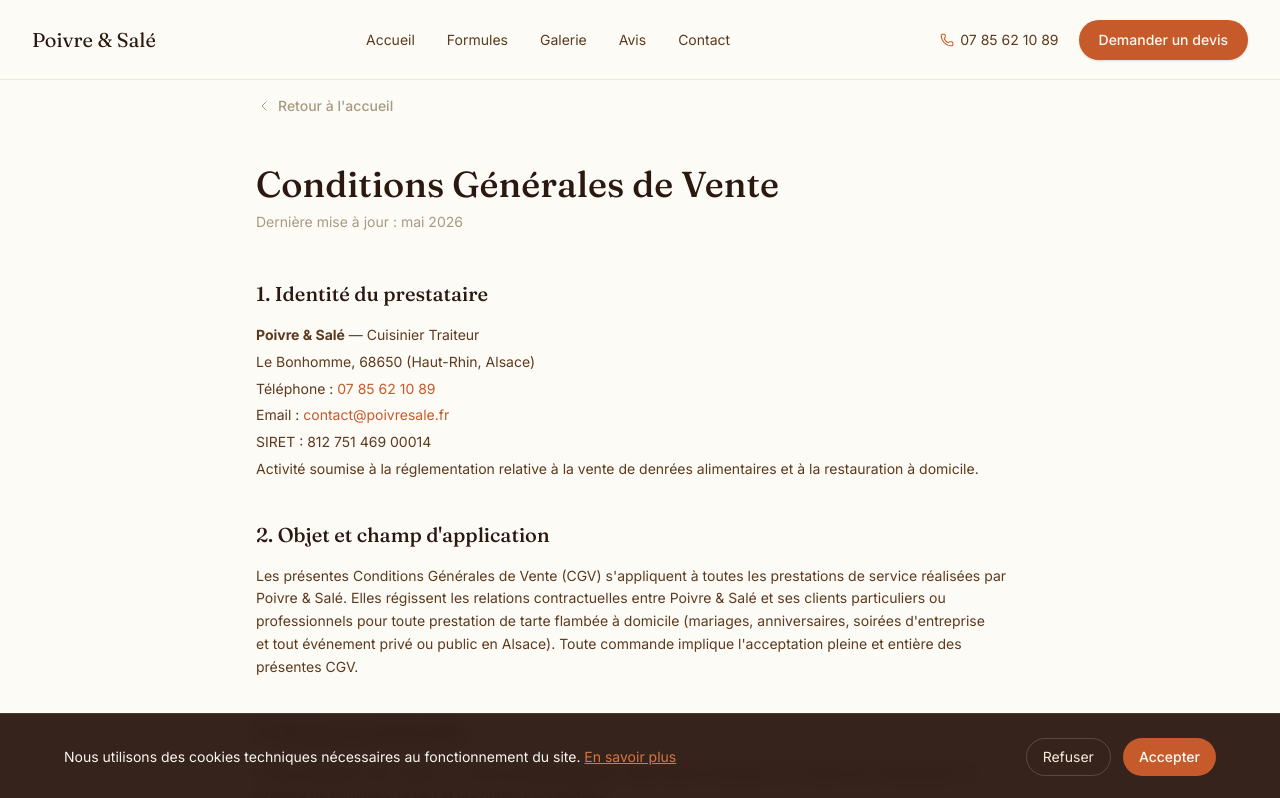
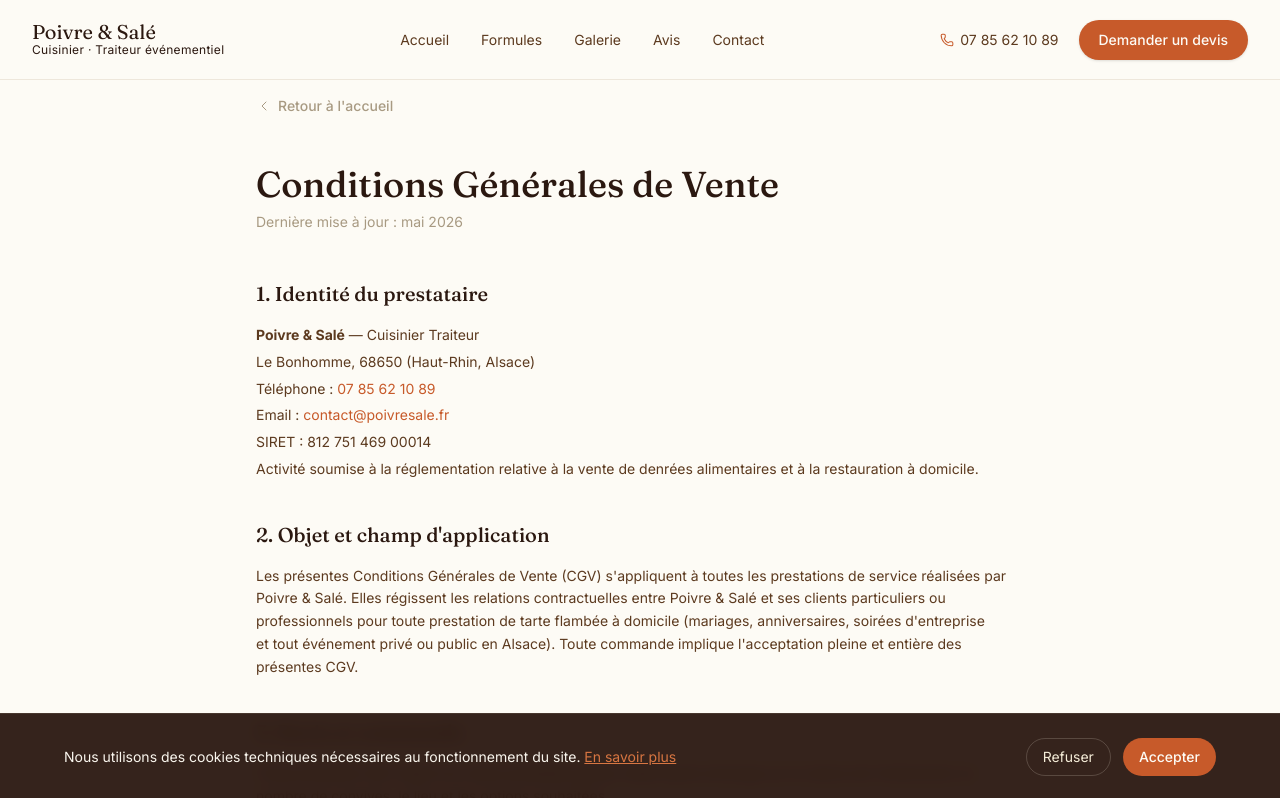
Before and after one commit to Sebluimeme/tarte-flambee-ruggieri, a Next.js app: page /cgv in a window 1280 px wide. Shown: the top 798 px of the page. Built offline with nearby package versions, Linux system fonts and the light colour scheme.

Commit message:
fix: Colmar (68) en litige CGV + sous-titre Cuisinier·Traiteur dans header

```diff
--- a/app/cgv/page.tsx
+++ b/app/cgv/page.tsx
@@ -326,7 +326,7 @@ export default function CGVPage() {
                 Les présentes CGV sont soumises au droit français. En cas de litige, les parties
                 s&apos;efforceront de trouver une solution amiable. À défaut de résolution amiable dans un
                 délai de 30 jours, le litige sera porté devant le tribunal compétent du ressort de{" "}
-                <strong>Strasbourg (67)</strong>.
+                <strong>Colmar (68)</strong>.
               </p>
               <p>
                 Conformément aux articles L.612-1 et suivants du Code de la consommation, tout
--- a/components/layout/Header.tsx
+++ b/components/layout/Header.tsx
@@ -83,7 +83,8 @@ export default function Header() {
             href="/"
             className="font-display text-xl text-bark-900 hover:text-copper-600 transition-colors focus:outline-none focus:ring-2 focus:ring-copper-500 rounded-sm shrink-0 leading-none"
           >
-            Poivre & Salé
+            <span className="block">Poivre & Salé</span>
+            <span className="block text-xs font-sans font-normal text-bark-500 tracking-wide">Cuisinier · Traiteur événementiel</span>
           </Link>
 
           {/* Nav desktop */}
@@ -138,7 +139,7 @@ export default function Header() {
       >
         {/* Header du menu */}
         <div className="flex items-center justify-between px-6 h-20 border-b border-stone-200/70">
-          <span className="font-display text-xl text-bark-900">Poivre & Salé</span>
+          <span className="font-display text-xl text-bark-900 block leading-none">Poivre & Salé<span className="block text-xs font-sans font-normal text-bark-500 tracking-wide mt-0.5">Cuisinier · Traiteur événementiel</span></span>
           <button
             onClick={() => setIsOpen(false)}
             className="p-2 rounded-lg text-bark-900 hover:bg-cream-200 transition-colors focus:outline-none focus:ring-2 focus:ring-copper-500"
```
